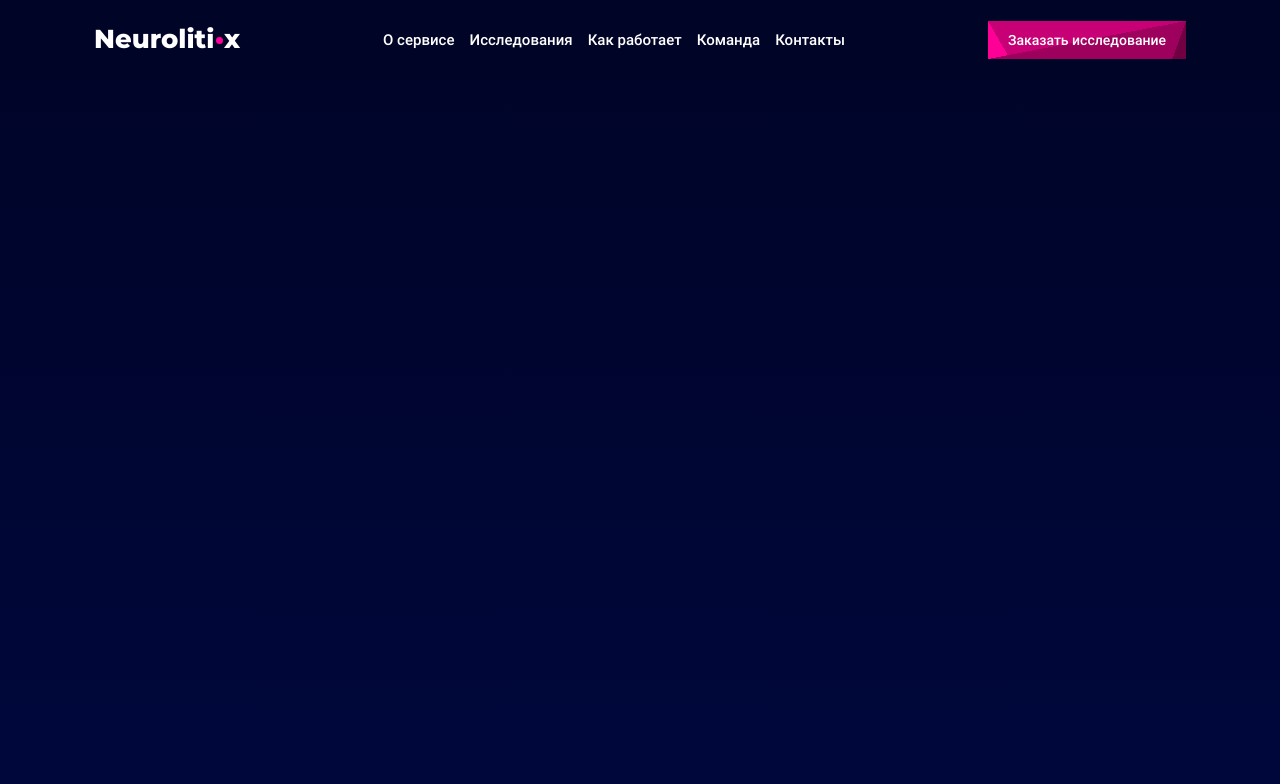
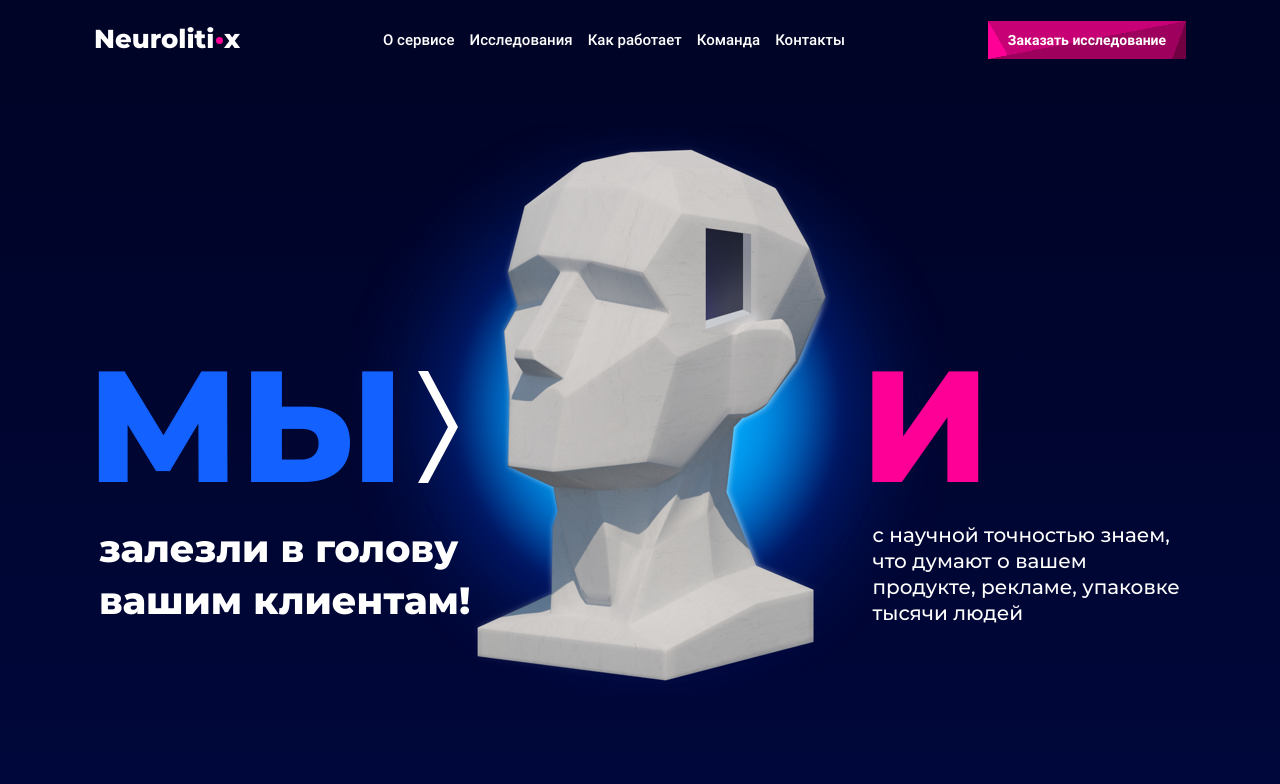
Before and after one commit to korsikov009/neurolitix, a website: page src/index.html in a window 1280 px wide. Shown: the top 784 px of the page. Drawn offline with Linux system fonts and the light colour scheme.

Commit message:
Сделан часть  head в разделе preview

```diff
--- a/src/index.html
+++ b/src/index.html
@@ -6,7 +6,7 @@
 	<link rel="stylesheet" href="css/styles.css">
 </head>
 <body>
-	<nav class="header">
+	<header class="header">
 		<div class="header__container">
 			<a class="header__logo" href="#">Neuroliti x <div class="header__logo-point"></div></a>
 			<ul class="header__menu menu">
@@ -18,10 +18,35 @@
 			</ul>
 			<a class="header__btn" href="#">Заказать исследование</a>
 		</div>
-	</nav>
+	</header>
+
 	<section class="preview">
 		<div class="preview__container">
-
+			<div class="preview__head-container">
+				<div class="preview__head-text-container">
+					<div class="preview__head-big-text">
+						<span class="preview__we">Мы</span>
+						<div class="preview__head-symbol">
+							<svg>
+								<polygon points="0,0 10,0 40,56 30,56" fill="#ffffff">
+							</svg>
+							<svg>
+								<polygon points="30,0 40,0 10,56 0,56" fill="#ffffff">
+							</svg>
+						</div>
+					</div>
+					<p class="preview__head-text-bold">залезли в голову вашим клиентам!</p>
+				</div>
+				<div class="preview__head">
+					<img src="img/head.png" alt="Head">
+				</div>
+				<div class="preview__head-text-container">
+					<div class="preview__head-big-text">
+						<span class="preview__and">И</span>
+					</div>
+					<p class="preview__head-text-medium">c научной точностью знаем, что думают о вашем продукте, рекламе, упаковке тысячи людей</p>
+				</div>
+			</div>
 		</div>
 	</section>
 </body>
--- a/src/scss/_fonts.scss
+++ b/src/scss/_fonts.scss
@@ -5,7 +5,19 @@
 }
 
 @font-face {
+    font-family: "Roboto";
+    font-weight: bold;
+    src: url('../fonts/Roboto/Roboto-Bold.ttf');
+}
+
+@font-face {
     font-family: "Montserrat";
     font-weight: 800;
     src: url('../fonts/Montserrat/Montserrat-ExtraBold.ttf');
 }
+
+@font-face {
+    font-family: "Montserrat";
+    font-weight: 500;
+    src: url('../fonts/Montserrat/Montserrat-Medium.ttf');
+}
--- a/src/scss/_header.scss
+++ b/src/scss/_header.scss
@@ -52,7 +52,7 @@
 
 		font-family: 'Roboto';
 		font-size: 14px;
-		font-weight: 500;
+		font-weight: bold;
 		display: flex;
 		justify-content: center;
 		color: white;
--- a/src/scss/_mixins.scss
+++ b/src/scss/_mixins.scss
@@ -7,7 +7,7 @@
 }
 
 @mixin col_grid($size, $margin, $max_size: 12){
-    width: calc(100% / #{$max_size} * #{$size} - #{$margin} * 2);
+    width: calc(100%/#{$max_size}*#{$size} - #{$margin}*2);
     margin-left: $margin;
     margin-right: $margin;
     @content;
--- a/src/scss/_preview.scss
+++ b/src/scss/_preview.scss
@@ -1,4 +1,85 @@
 .preview {
-	background-image: linear-gradient(to top, #000a4f, #000427);
+	background-image:
+		linear-gradient(to bottom, #000427 80px, transparent 80px),
+		linear-gradient(to bottom, #000427 80px, #000a4f 100%);
 	height: 1559px; // временно
+	padding-top: 80px;
+
+	&__container {
+		@extend %container;
+	}
+
+	&__head-container {
+		@include row_grid(0px);
+		justify-content: space-between;
+	}
+
+	&__head-text-container {
+		color: white;
+		padding-top: 250px;
+		&:first-of-type {
+			@include col_grid(8.4, 5px, 24);
+		}
+		&:last-of-type {
+			@include col_grid(7, 5px, 24);
+		}
+		z-index: 10;
+	}
+
+	&__head-big-text {
+		font-family: 'Montserrat';
+		font-weight: 800;
+		text-transform: uppercase;
+		font-size: 15.8rem;
+		line-height: 11.2rem;
+		span {
+			margin-left: -12px;
+		}
+
+		display: flex;
+		margin: 40px 0;
+
+		.preview__we {
+			color: #1361ff;
+		}
+
+		.preview__and {
+			color: #ff0096;
+		}
+	}
+
+	&__head-symbol {
+		margin-top: 1px;
+		width: 11%;
+		margin-left: 1.3rem;
+		display: flex;
+		flex-direction: column;
+		svg {
+			width: 40px;
+			height: 56px;
+		}
+	}
+
+
+	&__head-text-bold {
+		font-family: 'Montserrat';
+		font-size: 3.8rem;
+		line-height: 5.2rem;
+		font-weight: 800;
+		margin: 0;
+	}
+
+	&__head-text-medium {
+		font-family: 'Montserrat';
+		font-size: 2rem;
+		line-height: 2.6rem;
+		font-weight: 500;
+		margin: 0;
+	}
+
+	&__head {
+		padding-top: 45px;
+		margin-left: -220px;
+		margin-right: -170px;
+	}
 }
--- a/src/scss/styles.scss
+++ b/src/scss/styles.scss
@@ -2,7 +2,7 @@
 @import "fonts";
 @import "reset";
 @import "common";
-@import "mixins.scss";
+@import "mixins";
 
 
 //  page
```
Also changed, not shown: src/css/styles.css, src/fonts/Montserrat/Montserrat-Medium.ttf (added), src/fonts/Roboto/Roboto-Bold.ttf (added), src/img/head.png (added).
